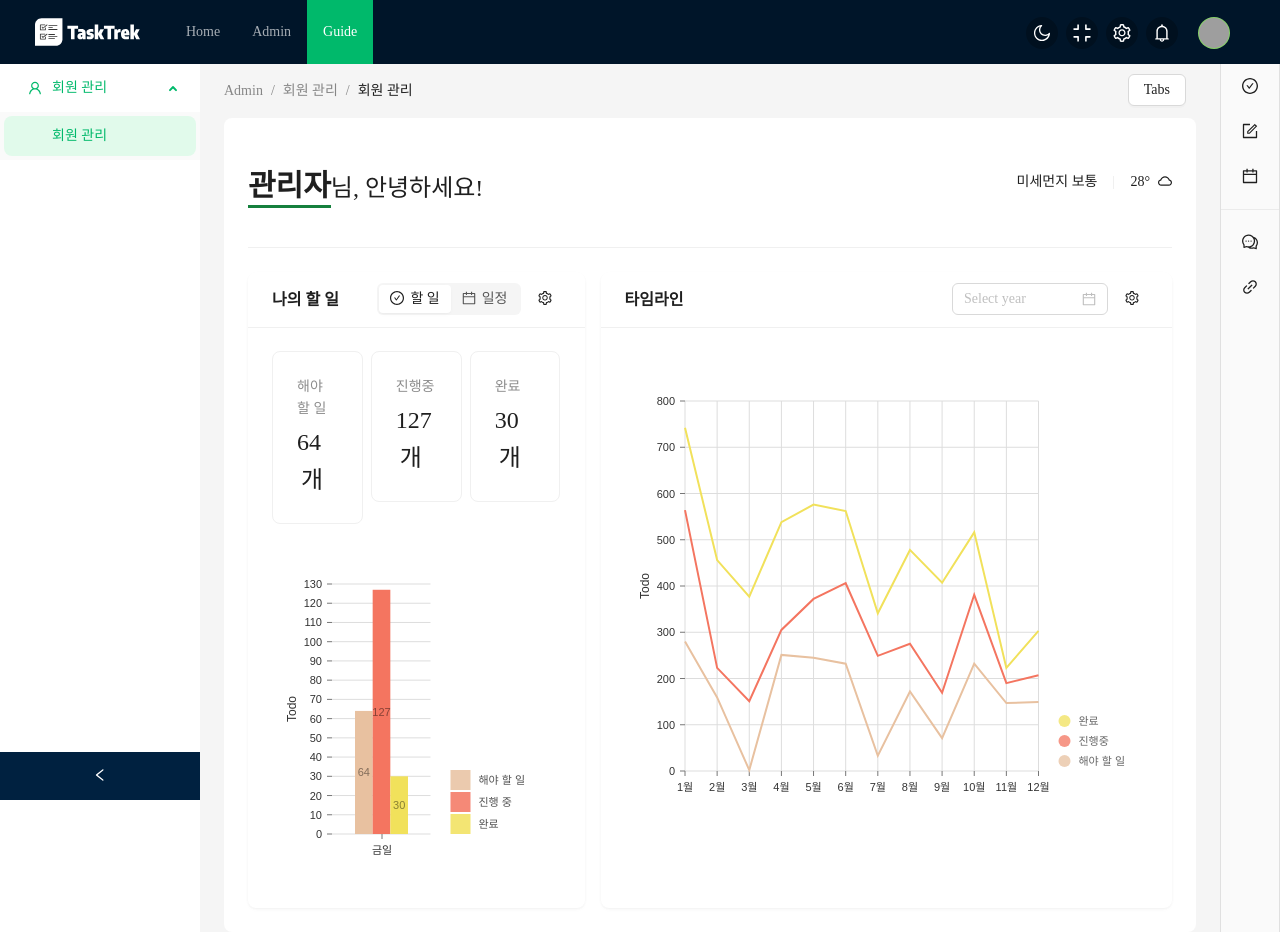
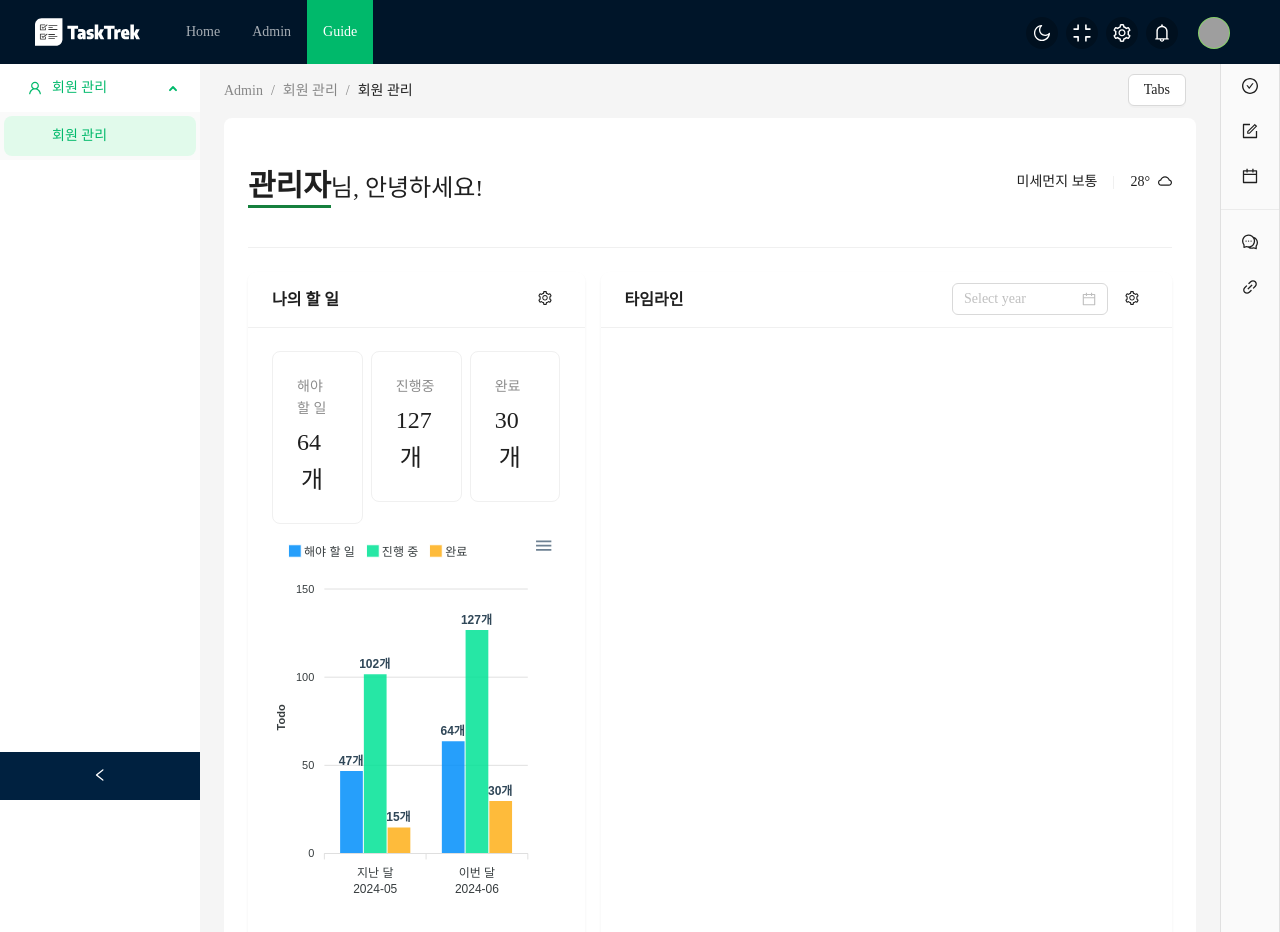
Before and after one commit to coldrain-f/antd-dashboard, a React (Create React App) app in the folder Client/: page /dashboard in a window 1280 px wide. Shown: the top 932 px of the page. Built offline with nearby package versions, Linux system fonts and the light colour scheme; grey boxes are pictures that could not be loaded.

Commit message:
메인화면 할 일 카드 ApexCharts으로 변경

```diff
--- a/Client/package.json
+++ b/Client/package.json
@@ -20,9 +20,11 @@
     "@types/react": "^18.3.1",
     "@types/react-dom": "^18.2.19",
     "antd": "^5.0.0",
+    "apexcharts": "^3.49.1",
     "bizcharts": "^4.1.23",
     "moment": "^2.30.1",
     "react": "^18.2.0",
+    "react-apexcharts": "^1.4.1",
     "react-countup": "^6.5.3",
     "react-dom": "^18.2.0",
     "react-highlight-words": "^0.20.0",
--- a/Client/src/CloudMain.tsx
+++ b/Client/src/CloudMain.tsx
@@ -21,6 +21,7 @@ import CloudRightSider from "./CloudrRightSider";
 
 import { antdSiderState } from "./recoil/antdSiderState";
 import { useRecoilState } from "recoil";
+import CloudHomeV2 from "./pages/CloudHomeV2";
 
 const { Header, Content, Sider } = Layout;
 
@@ -90,7 +91,7 @@ const CloudMain: React.FC = () => {
                 borderRadius: borderRadiusLG,
               }}
             >
-              {isMain ? <CloudHome /> : <CloudTabs />}
+              {isMain ? <CloudHomeV2 /> : <CloudTabs />}
 
               {/* <CloudTabs /> */}
             </Content>
--- /dev/null
+++ b/Client/src/component/charts/ColumnWithDataLabelsChart.tsx
@@ -0,0 +1,118 @@
+import React from "react";
+import ReactApexChart from "react-apexcharts";
+import { ApexOptions } from "apexcharts";
+
+interface MyComponentProps {}
+
+const MyComponent: React.FC<MyComponentProps> = () => {
+  const chartOptions: ApexOptions = {
+    // Define your chart options here
+    chart: {
+      fontFamily: "Noto Sans KR, Arial, sans-serif",
+      // stacked: true,
+    },
+    plotOptions: {
+      bar: {
+        // borderRadius: 10,
+        // columnWidth: "45%",
+        horizontal: false, // 가로 세로
+        // distributed: true,
+        dataLabels: {
+          position: "top", // top, center, bottom
+        },
+      },
+    },
+
+    series: [
+      {
+        name: "해야 할 일",
+        data: [47, 64],
+      },
+      {
+        name: "진행 중",
+        data: [102, 127],
+      },
+      {
+        name: "완료",
+        data: [15, 30],
+      },
+    ],
+
+    colors: ["#008FFBD9", "#00E396D9", "#FEB019D9"],
+
+    dataLabels: {
+      enabled: true,
+      formatter: function (val) {
+        return val + "개";
+      },
+      offsetY: -20,
+      style: {
+        fontSize: "12px",
+        colors: ["#304758"],
+      },
+    },
+    legend: {
+      show: true,
+      position: "top",
+      horizontalAlign: "left",
+      onItemClick: {
+        toggleDataSeries: true,
+      },
+    },
+    stroke: {
+      width: 1,
+      show: true,
+      // colors: ["#fff"],
+      colors: ["transparent"],
+    },
+
+    yaxis: {
+      title: {
+        text: "Todo",
+      },
+    },
+    xaxis: {
+      categories: [
+        ["지난 달", "2024-05"],
+        ["이번 달", "2024-06"],
+      ],
+      // position: "top", // 카테고리 위에 표시
+      axisBorder: {
+        // show: false,
+        show: true,
+      },
+      axisTicks: {
+        // show: false,
+        show: true,
+      },
+      crosshairs: {
+        fill: {
+          type: "gradient",
+          gradient: {
+            colorFrom: "#D8E3F0",
+            colorTo: "#BED1E6",
+            stops: [0, 100],
+            opacityFrom: 0.4,
+            opacityTo: 0.5,
+          },
+        },
+      },
+      tooltip: {
+        enabled: false,
+      },
+    },
+  };
+
+  return (
+    <div>
+      <ReactApexChart
+        options={chartOptions}
+        series={chartOptions.series}
+        type="bar"
+        height={370}
+      />
+    </div>
+  );
+};
+
+export default MyComponent;
--- /dev/null
+++ b/Client/src/pages/CloudHomeV2.tsx
@@ -0,0 +1,155 @@
+import React from "react";
+import {
+  Button,
+  Card,
+  Col,
+  DatePicker,
+  Divider,
+  Row,
+  Segmented,
+  Space,
+  Statistic,
+  StatisticProps,
+  Typography,
+} from "antd";
+
+import {
+  CalendarOutlined,
+  CheckCircleOutlined,
+  CloudOutlined,
+  SettingOutlined,
+} from "@ant-design/icons";
+
+import CountUp from "react-countup";
+import ColumnWithDataLabelsChart from "../component/charts/ColumnWithDataLabelsChart";
+import { Color } from "bizcharts/lib/plots/core/dependents";
+import TaskTrekBarChart from "./guide/TaskTrekBarChart";
+
+const CloudHomeV2: React.FC = () => {
+  const { Title, Text } = Typography;
+  const formatter: StatisticProps["formatter"] = (value) => (
+    <CountUp end={value as number} separator="," />
+  );
+
+  return (
+    <>
+      <Row gutter={16}>
+        <Col span={12}>
+          <Typography>
+            <Title
+              level={2}
+              style={{
+                display: "inline-block",
+                borderBottom: "3px solid #15803d",
+                cursor: "default",
+              }}
+            >
+              관리자
+            </Title>
+            <Title
+              level={3}
+              style={{
+                display: "inline-block",
+                fontWeight: "normal",
+                cursor: "default",
+              }}
+            >
+              님, 안녕하세요!
+            </Title>
+          </Typography>
+        </Col>
+        <Col
+          span={12}
+          style={{
+            display: "flex",
+            justifyContent: "end",
+            alignItems: "center",
+          }}
+        >
+          <Typography>
+            <Space>
+              <Text style={{ cursor: "default" }}>미세먼지 보통</Text>
+              <Divider type="vertical" />
+              <Text style={{ cursor: "default" }}>28°</Text>
+              <Text>
+                <CloudOutlined />
+              </Text>
+            </Space>
+          </Typography>
+        </Col>
+      </Row>
+      <Divider />
+      <Row gutter={16}>
+        {/* 할 일 Statistic */}
+        <Col span={9}>
+          <Card
+            style={{ height: "100%" }}
+            title="나의 할 일"
+            extra={
+              <Space>
+                <Button type="text" icon={<SettingOutlined />} />
+              </Space>
+            }
+            bordered={false}
+          >
+            <Row gutter={8} style={{ marginBottom: 10 }}>
+              <Col span={8}>
+                <Card>
+                  <Statistic
+                    title="해야 할 일"
+                    value={64}
+                    formatter={formatter}
+                    suffix="개"
+                  />
+                </Card>
+              </Col>
+
+              <Col span={8}>
+                <Card>
+                  <Statistic
+                    title="진행중"
+                    value={127}
+                    formatter={formatter}
+                    suffix="개"
+                  />
+                </Card>
+              </Col>
+
+              <Col span={8}>
+                <Card>
+                  <Statistic
+                    title="완료"
+                    value={30}
+                    formatter={formatter}
+                    suffix="개"
+                  />
+                </Card>
+              </Col>
+            </Row>
+            <Row>
+              <Col span={24}>
+                <ColumnWithDataLabelsChart />
+              </Col>
+            </Row>
+          </Card>
+        </Col>
+        {/* 타임라인 */}
+        <Col span={15}>
+          <Card
+            style={{ height: "100%" }}
+            bordered={false}
+            title="타임라인"
+            extra={
+              <Space>
+                <DatePicker picker="year" />
+                <Button type="text" icon={<SettingOutlined />} />
+              </Space>
+            }
+          ></Card>
+        </Col>
+      </Row>
+    </>
+  );
+};
+
+export default CloudHomeV2;
```
Also changed, not shown: 2 other files (tests, documents, lock files or other folders).
